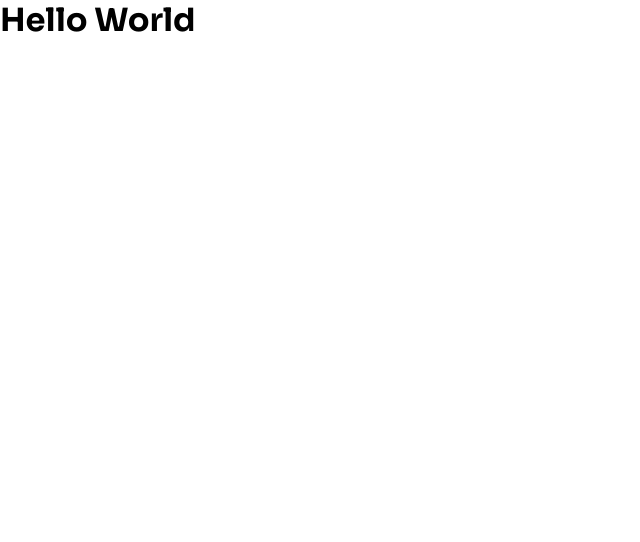
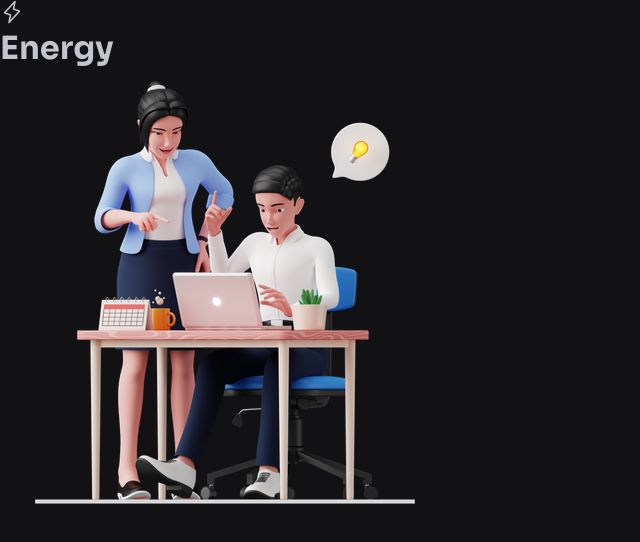
Before and after one commit to UelitonCamargo/Energy, a React (Vite) app: page / in a window 1280 px wide. Shown: the top 542 px of the page, without its empty margins (0-640 px from the left). Built offline with nearby package versions, Linux system fonts and the light colour scheme.

Commit message:
Configuracoes inicias da page login

```diff
--- a/package.json
+++ b/package.json
@@ -10,6 +10,7 @@
     "preview": "vite preview"
   },
   "dependencies": {
+    "@phosphor-icons/react": "^2.0.15",
     "react": "^18.2.0",
     "react-dom": "^18.2.0",
     "styled-components": "^6.1.8"
--- a/src/App.tsx
+++ b/src/App.tsx
@@ -1,11 +1,12 @@
 import { ThemeProvider } from 'styled-components'
 import { defaultTheme } from './styles/themes/default'
 import { GlobalStyle } from './Global'
+import { Login } from './pages/Login'
 
 export function App() {
   return (
     <ThemeProvider theme={ defaultTheme }>
-      <h1>Hello World</h1>
+      <Login />
       <GlobalStyle />
     </ThemeProvider>
   )
--- a/src/Global.ts
+++ b/src/Global.ts
@@ -38,6 +38,11 @@ export const GlobalStyle = createGlobalStyle`
         font-family: 'Sora', sans-serif;
     }
 
+    body {
+        background-color: ${props => props.theme['gray-900']};
+        color: ${props => props.theme['gray-300']};
+    }
+
     body, input, textarea {
         font-family: 'Inter', sans-serif;
         font-weight: 400;
--- /dev/null
+++ b/src/pages/Login/index.tsx
@@ -0,0 +1,27 @@
+import { Lightning } from "@phosphor-icons/react";
+import { ImageContainer, LoginContainer, RegisterAccount } from "./styles";
+
+import businessPeople from '../../assets/businessPeople.png'
+
+export function Login() {
+    return (
+        <LoginContainer>
+            <main>
+                <ImageContainer>
+                    <div>
+                        <Lightning size={24}/>
+                        <h1>Energy</h1>
+                    </div>
+
+                    <img
+                        src={ businessPeople }
+                        alt="Imagem de Duas pessoas conversando sobre uma grande ideia"
+                    />
+                </ImageContainer>
+                <RegisterAccount>
+
+                </RegisterAccount>
+            </main>
+        </LoginContainer>
+    )
+}
--- /dev/null
+++ b/src/pages/Login/styles.ts
@@ -0,0 +1,13 @@
+import styled from 'styled-components'
+
+export const LoginContainer = styled.div`
+
+`
+
+export const ImageContainer = styled.div`
+
+`
+
+export const RegisterAccount = styled.div`
+
+`
--- a/src/styles/themes/default.ts
+++ b/src/styles/themes/default.ts
@@ -1,4 +1,15 @@
 export const defaultTheme = {
     white: '#FFFFFF',
-    'red-100': '#ab222e',
+    'gray-100': '#e1e1e6',
+    'gray-300': '#c4c4cc',
+    'gray-400': '#8d8d99',
+    'gray-500': '#7c7c8a',
+    'gray-600': '#323238',
+    'gray-700': '#29292e',
+    'gray-800': '#202024',
+    'gray-900': '#121214',
+
+    'green-300': '#00b37e',
+    'green-500': '#00875f',
+    'green-700': '#015f43',
 }
```
Also changed, not shown: src/assets/businessPeople.png (added), 1 other file (tests, documents, lock files or other folders).
